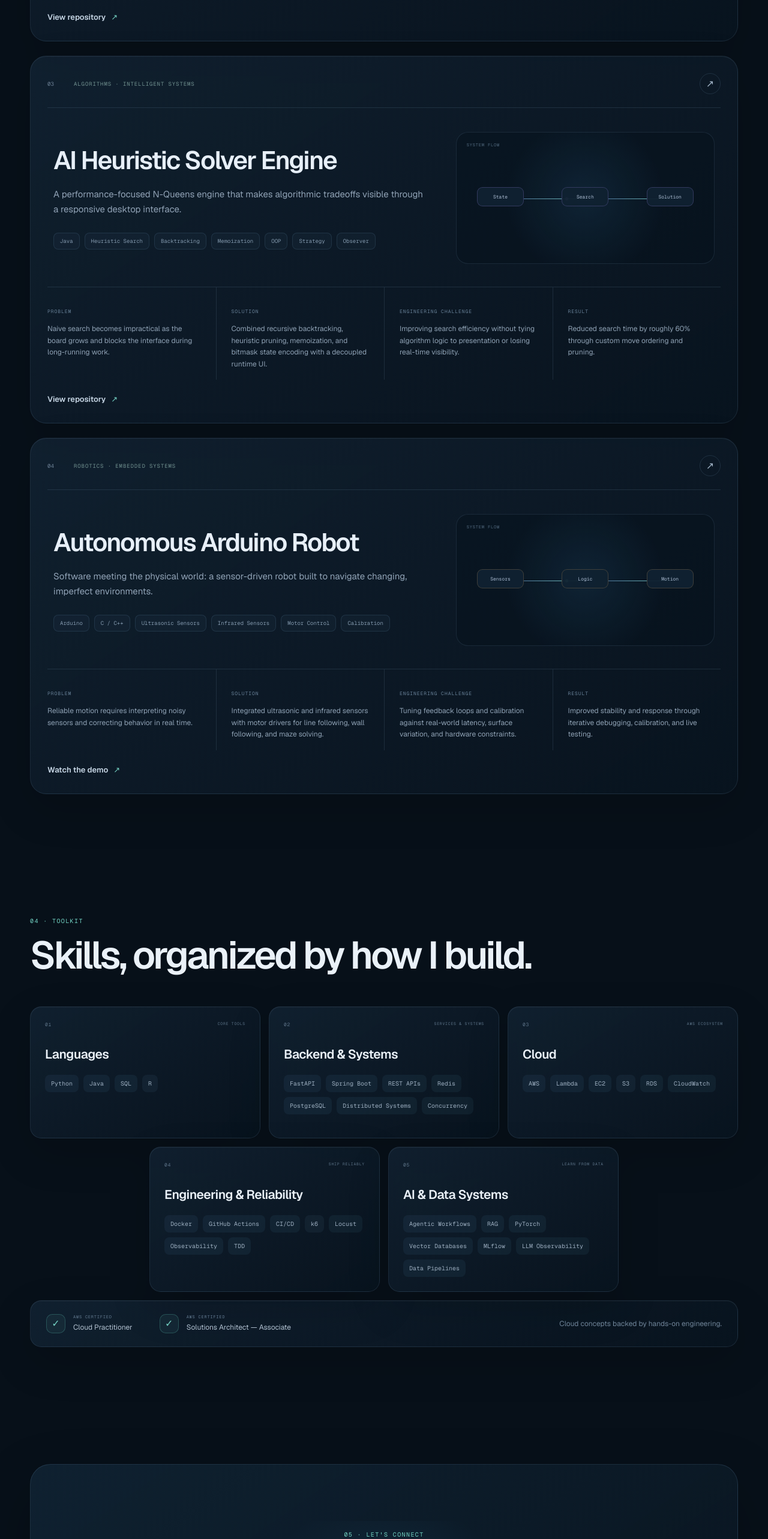
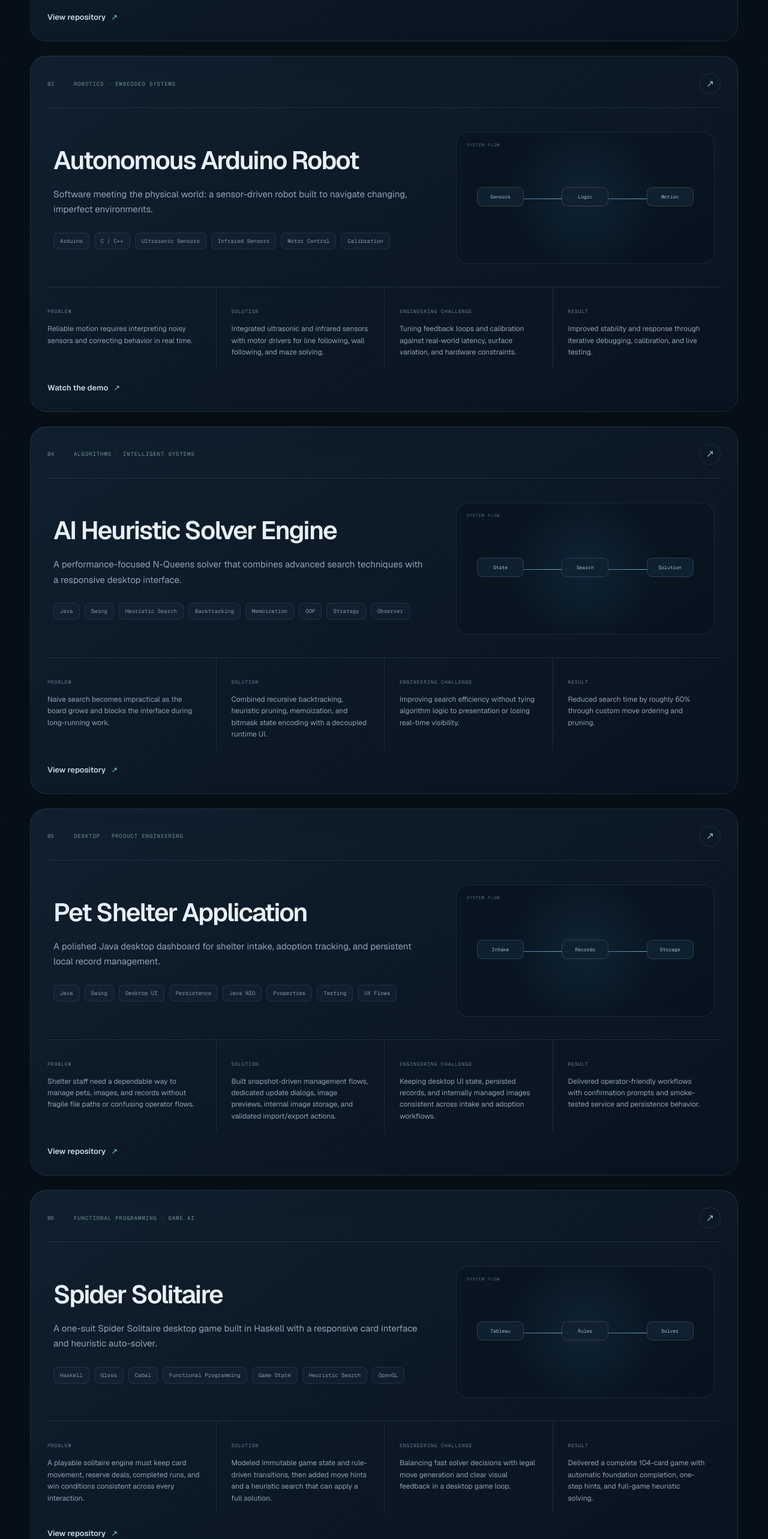
Before and after one commit to KoxiPi/KoxiPi.github.io, a Next.js app: page / in a window 1280 px wide. Shown: the part 4040-6606 px from the top of the page at 60% size. Built offline with nearby package versions, Linux system fonts and the light colour scheme.

Commit message:
Add desktop and game projects

```diff
--- a/app/globals.css
+++ b/app/globals.css
@@ -142,7 +142,7 @@ h1 { max-width:650px; margin:0; font-size:clamp(54px,6.4vw,88px); line-height:.9
 .project-diagram>i:nth-of-type(2) { left:calc(50% + 38px); width:calc(42% - 74px); }
 .diagram-pulse { position:absolute; top:108px; left:calc(8% + 74px); width:5px; height:5px; border-radius:50%; background:#86dacc; box-shadow:0 0 10px #73e6d1; animation:diagramFlow 3s linear infinite; }
 @keyframes diagramFlow{0%{left:calc(8% + 74px)}44%{left:calc(50% - 2px)}50%{left:calc(50% + 38px)}100%{left:calc(92% - 80px)}}
-.diagram-ai .diagram-label { border-color:rgba(154,130,231,.25); }.diagram-ai .diagram-pulse{background:#a893e8;box-shadow:0 0 10px #8f7bd7}.diagram-robot .diagram-label{border-color:rgba(227,167,97,.22)}
+.diagram-ai .diagram-label { border-color:rgba(154,130,231,.25); }.diagram-ai .diagram-pulse{background:#a893e8;box-shadow:0 0 10px #8f7bd7}.diagram-desktop .diagram-label{border-color:rgba(100,190,214,.24)}.diagram-desktop .diagram-pulse{background:#69bfd4;box-shadow:0 0 10px #58aabd}.diagram-game .diagram-label{border-color:rgba(212,128,157,.24)}.diagram-game .diagram-pulse{background:#d886a3;box-shadow:0 0 10px #c67291}.diagram-robot .diagram-label{border-color:rgba(227,167,97,.22)}
 .project-details { display:grid; grid-template-columns:repeat(4,1fr); border-top:1px solid var(--line); }
 .project-details div { padding:26px 25px 16px 0; }
 .project-details div+div { padding-left:25px; border-left:1px solid var(--line); }
--- a/app/page.tsx
+++ b/app/page.tsx
@@ -24,17 +24,7 @@ const projects = [
     href: 'https://github.com/KoxiPi/Cloud-Ready-Management-Platform', kind: 'cloud'
   },
   {
-    index: '03', title: 'AI Heuristic Solver Engine', eyebrow: 'Algorithms · Intelligent Systems',
-    summary: 'A performance-focused N-Queens engine that makes algorithmic tradeoffs visible through a responsive desktop interface.',
-    problem: 'Naive search becomes impractical as the board grows and blocks the interface during long-running work.',
-    solution: 'Combined recursive backtracking, heuristic pruning, memoization, and bitmask state encoding with a decoupled runtime UI.',
-    challenge: 'Improving search efficiency without tying algorithm logic to presentation or losing real-time visibility.',
-    impact: 'Reduced search time by roughly 60% through custom move ordering and pruning.',
-    tech: ['Java', 'Heuristic Search', 'Backtracking', 'Memoization', 'OOP', 'Strategy', 'Observer'],
-    href: 'https://github.com/KoxiPi/AI-Heuristic-Solver-Engine', kind: 'ai'
-  },
-  {
-    index: '04', title: 'Autonomous Arduino Robot', eyebrow: 'Robotics · Embedded Systems',
+    index: '03', title: 'Autonomous Arduino Robot', eyebrow: 'Robotics · Embedded Systems',
     summary: 'Software meeting the physical world: a sensor-driven robot built to navigate changing, imperfect environments.',
     problem: 'Reliable motion requires interpreting noisy sensors and correcting behavior in real time.',
     solution: 'Integrated ultrasonic and infrared sensors with motor drivers for line following, wall following, and maze solving.',
@@ -42,6 +32,36 @@ const projects = [
     impact: 'Improved stability and response through iterative debugging, calibration, and live testing.',
     tech: ['Arduino', 'C / C++', 'Ultrasonic Sensors', 'Infrared Sensors', 'Motor Control', 'Calibration'],
     href: 'https://www.youtube.com/shorts/LMwMyqVCKbk', kind: 'robot'
+  },
+  {
+    index: '04', title: 'AI Heuristic Solver Engine', eyebrow: 'Algorithms · Intelligent Systems',
+    summary: 'A performance-focused N-Queens solver that combines advanced search techniques with a responsive desktop interface.',
+    problem: 'Naive search becomes impractical as the board grows and blocks the interface during long-running work.',
+    solution: 'Combined recursive backtracking, heuristic pruning, memoization, and bitmask state encoding with a decoupled runtime UI.',
+    challenge: 'Improving search efficiency without tying algorithm logic to presentation or losing real-time visibility.',
+    impact: 'Reduced search time by roughly 60% through custom move ordering and pruning.',
+    tech: ['Java', 'Swing', 'Heuristic Search', 'Backtracking', 'Memoization', 'OOP', 'Strategy', 'Observer'],
+    href: 'https://github.com/KoxiPi/AI-Heuristic-Solver-Engine', kind: 'ai'
+  },
+  {
+    index: '05', title: 'Pet Shelter Application', eyebrow: 'Desktop · Product Engineering',
+    summary: 'A polished Java desktop dashboard for shelter intake, adoption tracking, and persistent local record management.',
+    problem: 'Shelter staff need a dependable way to manage pets, images, and records without fragile file paths or confusing operator flows.',
+    solution: 'Built snapshot-driven management flows, dedicated update dialogs, image previews, internal image storage, and validated import/export actions.',
+    challenge: 'Keeping desktop UI state, persisted records, and internally managed images consistent across intake and adoption workflows.',
+    impact: 'Delivered operator-friendly workflows with confirmation prompts and smoke-tested service and persistence behavior.',
+    tech: ['Java', 'Swing', 'Desktop UI', 'Persistence', 'Java NIO', 'Properties', 'Testing', 'UX Flows'],
+    href: 'https://github.com/KoxiPi/Pet-Shelter-Application', kind: 'desktop'
+  },
+  {
+    index: '06', title: 'Spider Solitaire', eyebrow: 'Functional Programming · Game AI',
+    summary: 'A one-suit Spider Solitaire desktop game built in Haskell with a responsive card interface and heuristic auto-solver.',
+    problem: 'A playable solitaire engine must keep card movement, reserve deals, completed runs, and win conditions consistent across every interaction.',
+    solution: 'Modeled immutable game state and rule-driven transitions, then added move hints and a heuristic search that can apply a full solution.',
+    challenge: 'Balancing fast solver decisions with legal move generation and clear visual feedback in a desktop game loop.',
+    impact: 'Delivered a complete 104-card game with automatic foundation completion, one-step hints, and full-game heuristic solving.',
+    tech: ['Haskell', 'Gloss', 'Cabal', 'Functional Programming', 'Game State', 'Heuristic Search', 'OpenGL'],
+    href: 'https://github.com/KoxiPi/spider-solitaire', kind: 'game'
   },
 ];
 
@@ -183,9 +203,9 @@ export default function Home() {
               <div className="project-grid">
                 <div className="project-overview"><h3>{project.title}</h3><p>{project.summary}</p><div className="tag-row">{project.tech.map((tech) => <span key={tech}>{tech}</span>)}</div></div>
                 <div className={`project-diagram diagram-${project.kind}`} aria-hidden="true">
-                  <span className="diagram-label label-a">{project.kind === 'robot' ? 'Sensors' : project.kind === 'ai' ? 'State' : 'Client'}</span>
-                  <span className="diagram-label label-b">{project.kind === 'robot' ? 'Logic' : project.kind === 'ai' ? 'Search' : project.kind === 'cloud' ? 'Service' : 'API'}</span>
-                  <span className="diagram-label label-c">{project.kind === 'robot' ? 'Motion' : project.kind === 'ai' ? 'Solution' : project.kind === 'cloud' ? 'Data' : 'Database'}</span>
+                  <span className="diagram-label label-a">{project.kind === 'robot' ? 'Sensors' : project.kind === 'ai' ? 'State' : project.kind === 'desktop' ? 'Intake' : project.kind === 'game' ? 'Tableau' : 'Client'}</span>
+                  <span className="diagram-label label-b">{project.kind === 'robot' ? 'Logic' : project.kind === 'ai' ? 'Search' : project.kind === 'cloud' ? 'Service' : project.kind === 'desktop' ? 'Records' : project.kind === 'game' ? 'Rules' : 'API'}</span>
+                  <span className="diagram-label label-c">{project.kind === 'robot' ? 'Motion' : project.kind === 'ai' ? 'Solution' : project.kind === 'cloud' ? 'Data' : project.kind === 'desktop' ? 'Storage' : project.kind === 'game' ? 'Solver' : 'Database'}</span>
                   <i/><i/><b className="diagram-pulse"/>
                 </div>
               </div>
```
